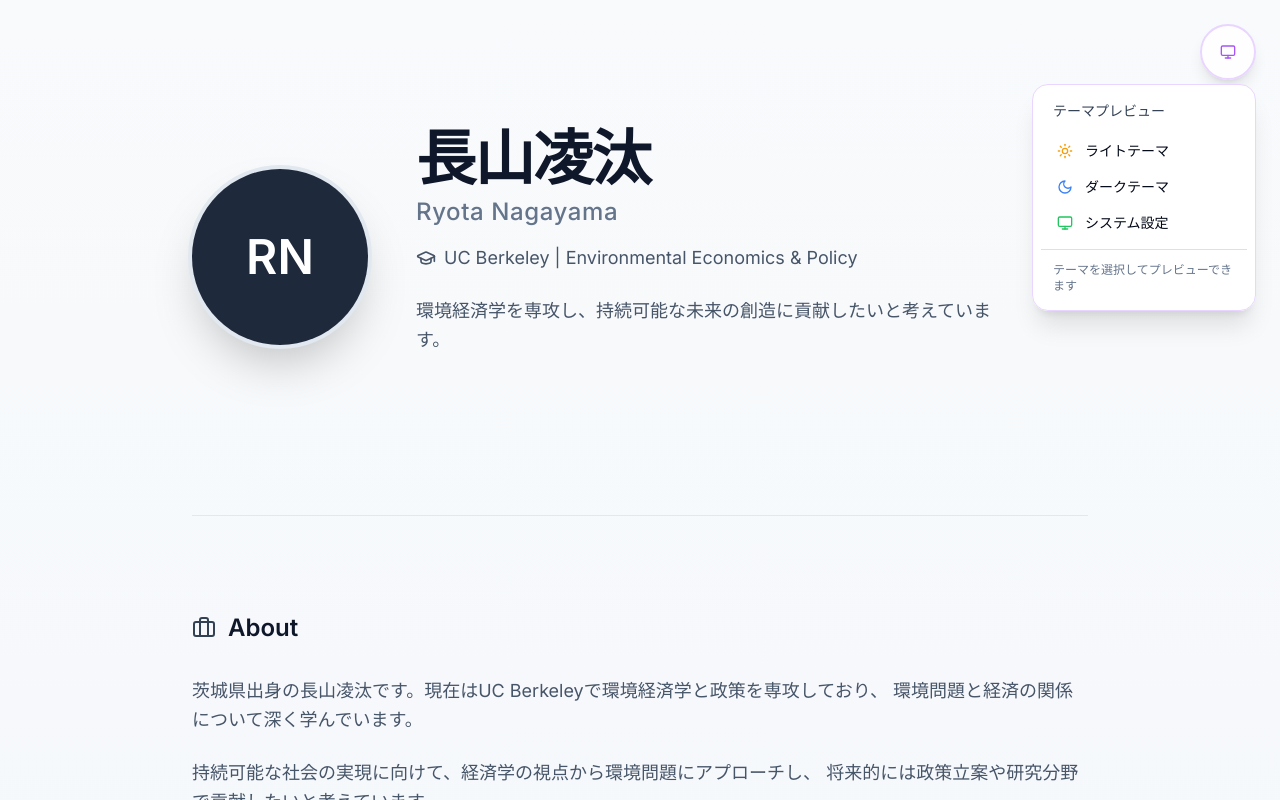
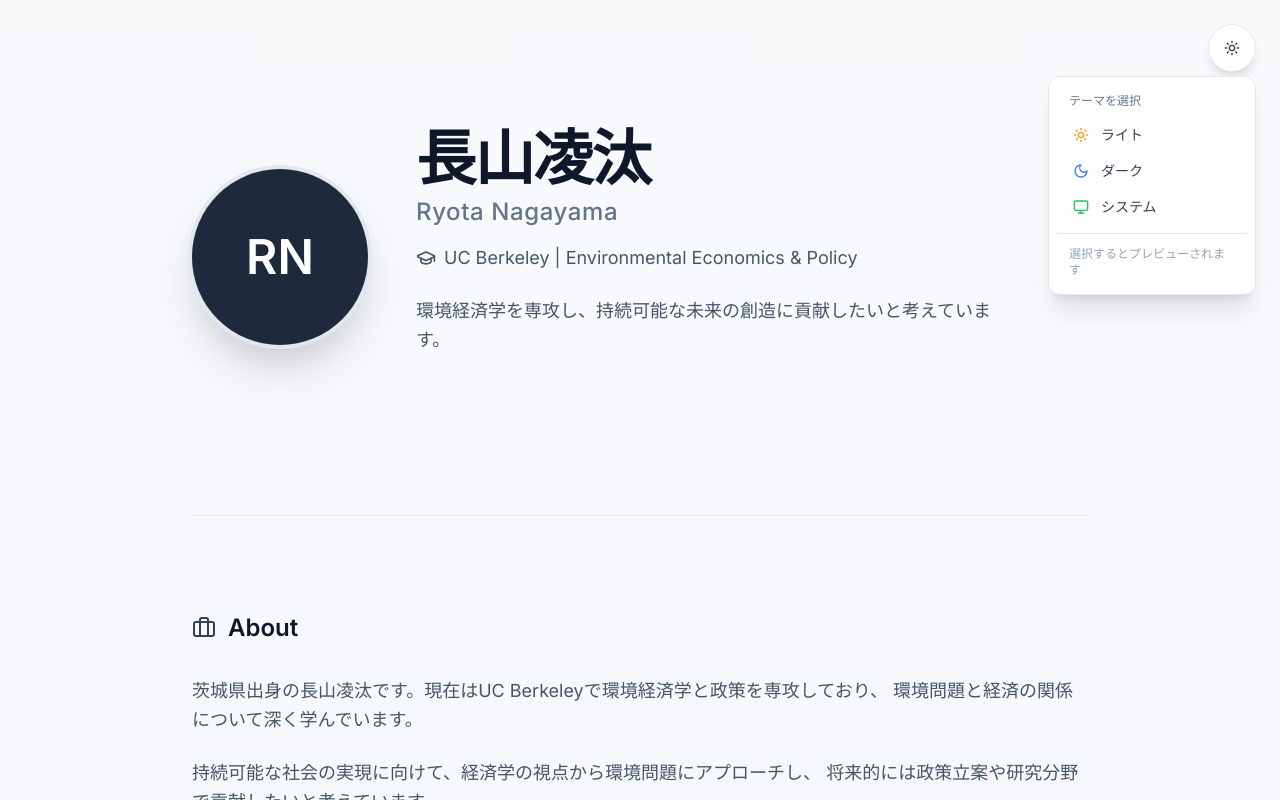
Before and after one commit to Ry0Nang/profile-page, a Next.js app: page / in a window 1280 px wide. Both pictures are taken after a click on the button "テーマを切り替え". Shown: the top 800 px of the page. Built offline with nearby package versions, Linux system fonts and the light colour scheme.

Commit message:
fix: correct theme toggle and simplify preview functionality
Fix theme toggle and store original theme for cancel restore.

#VERCEL_SKIP

Co-authored-by: ry0t4 <52437972+Ry0Nang@users.noreply.github.com>

```diff
--- a/app/globals.css
+++ b/app/globals.css
@@ -68,67 +68,22 @@
   }
 }
 
-/* テーマプレビュー用のスタイル */
-[data-theme-preview="light"] {
+/* スムーズなテーマ切り替えトランジション */
+html {
+  transition: color-scheme 0.3s ease;
+}
+
+html.dark {
+  color-scheme: dark;
+}
+
+html:not(.dark) {
   color-scheme: light;
 }
 
-[data-theme-preview="light"] * {
-  transition: all 0.3s ease;
+/* 全要素にトランジションを適用 */
+*,
+*::before,
+*::after {
+  transition: background-color 0.3s ease, border-color 0.3s ease, color 0.2s ease;
 }
-
-[data-theme-preview="light"] .dark\:bg-slate-900 {
-  background: rgb(248 250 252) !important;
-}
-
-[data-theme-preview="light"] .dark\:via-purple-900 {
-  background: rgb(196 181 253) !important;
-}
-
-[data-theme-preview="light"] .dark\:to-slate-800 {
-  background: rgb(241 245 249) !important;
-}
-
-[data-theme-preview="light"] .dark\:text-white {
-  color: rgb(15 23 42) !important;
-}
-
-[data-theme-preview="light"] .dark\:text-slate-300 {
-  color: rgb(71 85 105) !important;
-}
-
-[data-theme-preview="light"] .dark\:bg-slate-800\/90 {
-  background: rgba(255, 255, 255, 0.9) !important;
-}
-
-[data-theme-preview="dark"] {
-  color-scheme: dark;
-}
-
-[data-theme-preview="dark"] * {
-  transition: all 0.3s ease;
-}
-
-[data-theme-preview="dark"] .bg-gradient-to-br.from-purple-50 {
-  background: linear-gradient(to bottom right, rgb(15 23 42), rgb(88 28 135), rgb(30 41 59)) !important;
-}
-
-[data-theme-preview="dark"] .text-slate-900 {
-  color: rgb(248 250 252) !important;
-}
-
-[data-theme-preview="dark"] .text-slate-700 {
-  color: rgb(203 213 225) !important;
-}
-
-[data-theme-preview="dark"] .bg-white\/90 {
-  background: rgba(30, 41, 59, 0.9) !important;
-}
-
-[data-theme-preview="dark"] .text-slate-800 {
-  color: rgb(226 232 240) !important;
-}
-
-[data-theme-preview="dark"] .bg-gradient-to-r.from-blue-50\/50 {
-  background: linear-gradient(to right, rgba(30, 41, 59, 0.5), rgba(88, 28, 135, 0.2)) !important;
-}
--- a/components/theme-toggle.tsx
+++ b/components/theme-toggle.tsx
@@ -13,48 +13,58 @@ import {
 } from "@/components/ui/dropdown-menu"
 
 export function ThemeToggle() {
-  const { theme, setTheme } = useTheme()
+  const { theme, setTheme, resolvedTheme } = useTheme()
+  const [mounted, setMounted] = useState(false)
   const [previewTheme, setPreviewTheme] = useState<string | null>(null)
-  const [mounted, setMounted] = useState(false)
+  const [originalTheme, setOriginalTheme] = useState<string | null>(null)
 
   useEffect(() => {
     setMounted(true)
   }, [])
 
   const handlePreview = (newTheme: string) => {
+    if (!previewTheme) {
+      setOriginalTheme(theme || "system")
+    }
     setPreviewTheme(newTheme)
-    document.documentElement.setAttribute("data-theme-preview", newTheme)
+    setTheme(newTheme)
   }
 
-  const handleApplyTheme = (newTheme: string) => {
-    setTheme(newTheme)
+  const handleApplyTheme = () => {
     setPreviewTheme(null)
-    document.documentElement.removeAttribute("data-theme-preview")
+    setOriginalTheme(null)
   }
 
   const handleCancelPreview = () => {
+    if (originalTheme) {
+      setTheme(originalTheme)
+    }
     setPreviewTheme(null)
-    document.documentElement.removeAttribute("data-theme-preview")
+    setOriginalTheme(null)
   }
 
   if (!mounted) {
-    return null
+    return (
+      <div className="fixed top-6 right-6 z-50">
+        <div className="rounded-full w-12 h-12 bg-slate-200 dark:bg-slate-700 animate-pulse" />
+      </div>
+    )
   }
 
-  const currentIcon = theme === "light" ? Sun : theme === "dark" ? Moon : Monitor
+  const currentIcon = resolvedTheme === "dark" ? Moon : Sun
 
   return (
     <div className="fixed top-6 right-6 z-50">
       {previewTheme && (
-        <div className="mb-4 bg-white/90 dark:bg-slate-800/90 backdrop-blur-sm rounded-2xl p-4 shadow-lg border border-purple-200 dark:border-purple-700">
+        <div className="mb-4 bg-white dark:bg-slate-800 rounded-xl p-4 shadow-lg border border-slate-200 dark:border-slate-700">
           <p className="text-sm text-slate-700 dark:text-slate-300 mb-3">
             プレビュー中: {previewTheme === "light" ? "ライト" : previewTheme === "dark" ? "ダーク" : "システム"}テーマ
           </p>
           <div className="flex gap-2">
             <Button
               size="sm"
-              onClick={() => handleApplyTheme(previewTheme)}
-              className="bg-purple-600 hover:bg-purple-700 text-white"
+              onClick={handleApplyTheme}
+              className="bg-slate-900 hover:bg-slate-800 dark:bg-white dark:hover:bg-slate-100 dark:text-slate-900 text-white"
             >
               適用
             </Button>
@@ -62,7 +72,7 @@ export function ThemeToggle() {
               size="sm"
               variant="outline"
               onClick={handleCancelPreview}
-              className="border-purple-200 dark:border-purple-700"
+              className="border-slate-300 dark:border-slate-600 bg-transparent"
             >
               キャンセル
             </Button>
@@ -75,55 +85,56 @@ export function ThemeToggle() {
           <Button
             variant="outline"
             size="icon"
-            className="rounded-full w-14 h-14 bg-white/80 dark:bg-slate-800/80 backdrop-blur-sm border-2 border-purple-200 dark:border-purple-700 shadow-lg hover:shadow-xl transition-all duration-300"
+            className="rounded-full w-12 h-12 bg-white dark:bg-slate-800 border border-slate-200 dark:border-slate-700 shadow-lg hover:shadow-xl transition-all duration-300"
           >
-            {currentIcon === Sun && <Sun className="h-6 w-6 text-purple-600" />}
-            {currentIcon === Moon && <Moon className="h-6 w-6 text-purple-400" />}
-            {currentIcon === Monitor && <Monitor className="h-6 w-6 text-purple-500" />}
+            {currentIcon === Sun && <Sun className="h-5 w-5 text-slate-700 dark:text-slate-300" />}
+            {currentIcon === Moon && <Moon className="h-5 w-5 text-slate-700 dark:text-slate-300" />}
             <span className="sr-only">テーマを切り替え</span>
           </Button>
         </DropdownMenuTrigger>
         <DropdownMenuContent
           align="end"
-          className="w-56 bg-white/95 dark:bg-slate-800/95 backdrop-blur-sm border border-purple-200 dark:border-purple-700 rounded-2xl shadow-xl"
+          className="w-52 bg-white dark:bg-slate-800 border border-slate-200 dark:border-slate-700 rounded-xl shadow-xl"
         >
           <div className="p-2">
-            <div className="text-sm font-medium text-slate-700 dark:text-slate-300 px-2 py-1 mb-2">
-              テーマプレビュー
-            </div>
+            <div className="text-xs font-medium text-slate-500 dark:text-slate-400 px-2 py-1 mb-1">テーマを選択</div>
 
             <DropdownMenuItem
               onClick={() => handlePreview("light")}
-              className="flex items-center gap-3 px-3 py-2 rounded-xl hover:bg-purple-50 dark:hover:bg-purple-900/20 cursor-pointer"
+              className="flex items-center gap-3 px-3 py-2 rounded-lg hover:bg-slate-100 dark:hover:bg-slate-700 cursor-pointer"
             >
               <Sun className="h-4 w-4 text-amber-500" />
-              <span>ライトテーマ</span>
-              {theme === "light" && <div className="ml-auto w-2 h-2 bg-purple-500 rounded-full" />}
+              <span className="text-slate-700 dark:text-slate-300">ライト</span>
+              {theme === "light" && !previewTheme && (
+                <div className="ml-auto w-2 h-2 bg-slate-900 dark:bg-white rounded-full" />
+              )}
             </DropdownMenuItem>
 
             <DropdownMenuItem
               onClick={() => handlePreview("dark")}
-              className="flex items-center gap-3 px-3 py-2 rounded-xl hover:bg-purple-50 dark:hover:bg-purple-900/20 cursor-pointer"
+              className="flex items-center gap-3 px-3 py-2 rounded-lg hover:bg-slate-100 dark:hover:bg-slate-700 cursor-pointer"
             >
               <Moon className="h-4 w-4 text-blue-500" />
-              <span>ダークテーマ</span>
-              {theme === "dark" && <div className="ml-auto w-2 h-2 bg-purple-500 rounded-full" />}
+              <span className="text-slate-700 dark:text-slate-300">ダーク</span>
+              {theme === "dark" && !previewTheme && (
+                <div className="ml-auto w-2 h-2 bg-slate-900 dark:bg-white rounded-full" />
+              )}
             </DropdownMenuItem>
 
             <DropdownMenuItem
               onClick={() => handlePreview("system")}
-              className="flex items-center gap-3 px-3 py-2 rounded-xl hover:bg-purple-50 dark:hover:bg-purple-900/20 cursor-pointer"
+              className="flex items-center gap-3 px-3 py-2 rounded-lg hover:bg-slate-100 dark:hover:bg-slate-700 cursor-pointer"
             >
               <Monitor className="h-4 w-4 text-green-500" />
-              <span>システム設定</span>
-              {theme === "system" && <div className="ml-auto w-2 h-2 bg-purple-500 rounded-full" />}
+              <span className="text-slate-700 dark:text-slate-300">システム</span>
+              {theme === "system" && !previewTheme && (
+                <div className="ml-auto w-2 h-2 bg-slate-900 dark:bg-white rounded-full" />
+              )}
             </DropdownMenuItem>
 
-            <DropdownMenuSeparator className="my-2 bg-purple-200 dark:bg-purple-700" />
+            <DropdownMenuSeparator className="my-2 bg-slate-200 dark:bg-slate-700" />
 
-            <div className="text-xs text-slate-500 dark:text-slate-400 px-2 py-1">
-              テーマを選択してプレビューできます
-            </div>
+            <div className="text-xs text-slate-400 dark:text-slate-500 px-2 py-1">選択するとプレビューされます</div>
           </div>
         </DropdownMenuContent>
       </DropdownMenu>
```
